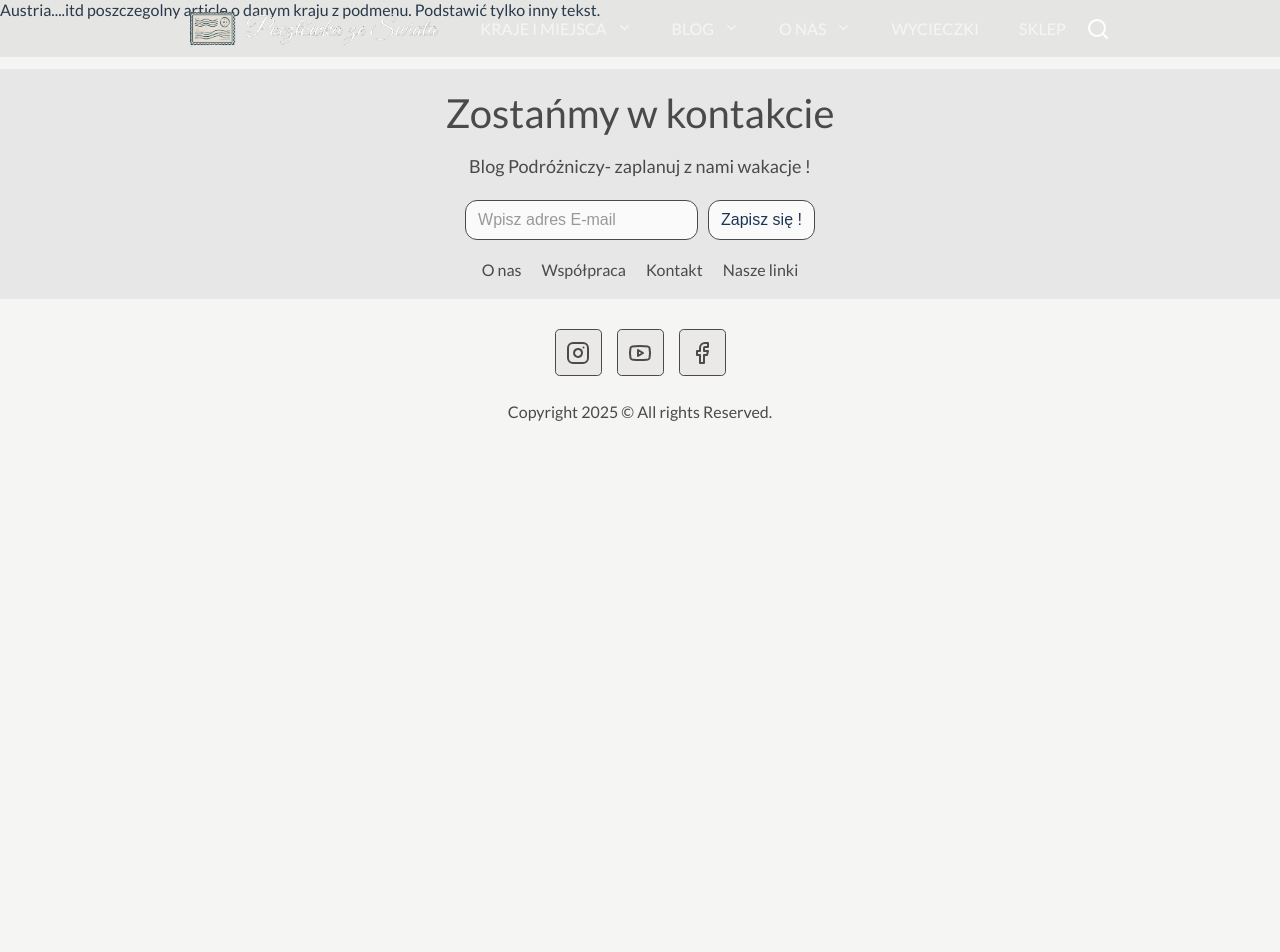
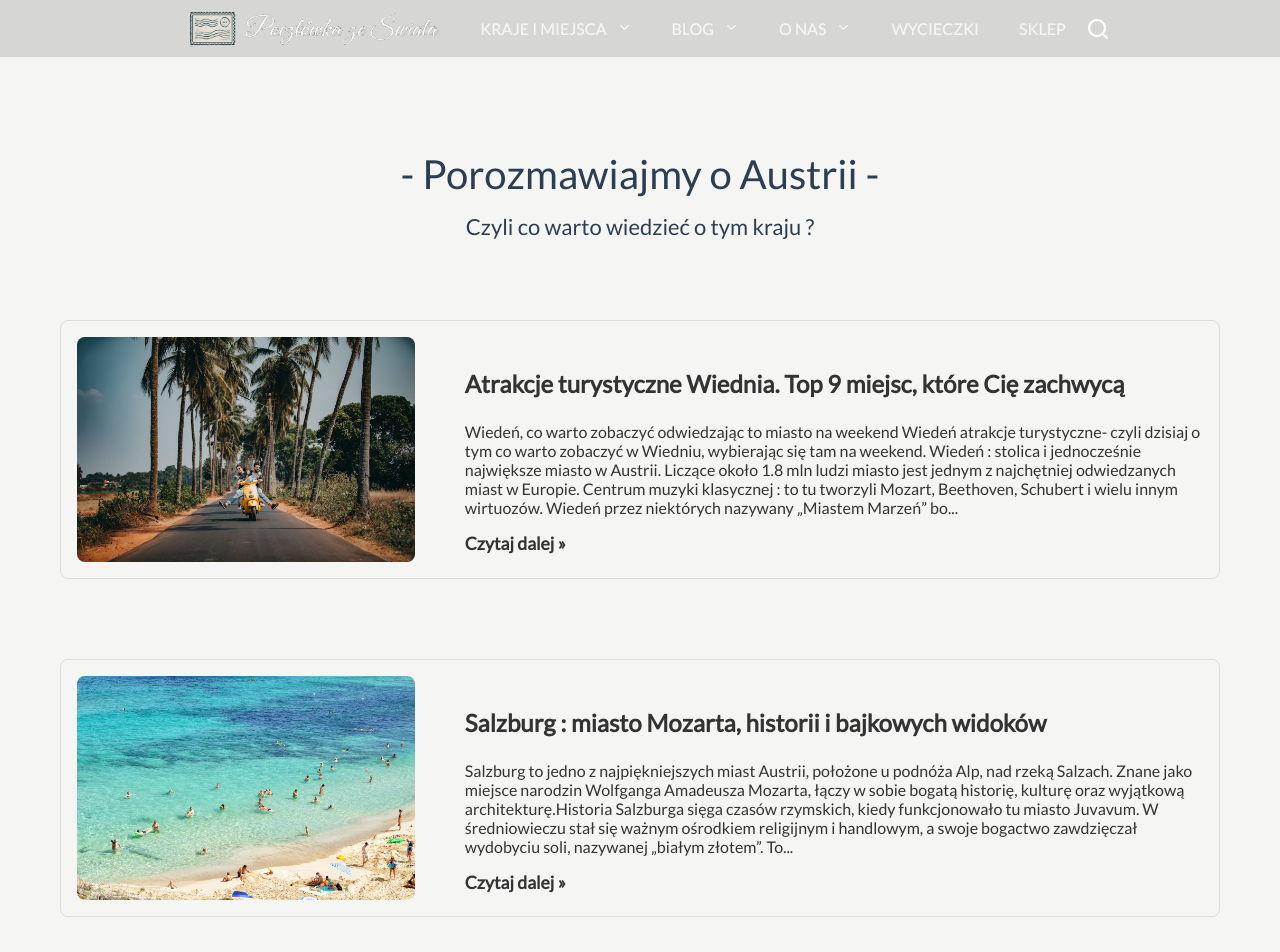
Before and after one commit to bartoszsmorawski/travel__blog, a Vue app: page /npAustria in a window 1280 px wide. Shown: the top 952 px of the page. Before the commit the page ends 800 px from the top, so only its background shows below. Built offline with nearby package versions, Linux system fonts and the light colour scheme.

Commit message:
Added information about Austria to CountriesArticleView.vue

```diff
--- a/src/pages/CountriesArticleView.vue
+++ b/src/pages/CountriesArticleView.vue
@@ -1,5 +1,184 @@
-<template>Austria....itd poszczegolny article o danym kraju z podmenu. Podstawić tylko inny tekst.</template>
+<template>
+  <TravelNavbar backgroundgcColor="#4A4A4A" />
+  <div class="article-page">
+    <h1 class="title">- Porozmawiajmy o Austrii -</h1>
+    <h2 class="subTitle">Czyli co warto wiedzieć o tym kraju ?</h2>
+
+    <div class="article-container">
+      <img class="article-img" src="@/assets/image/wpis1.jpg">
+      <div>
+        <h3 class="article-title">Atrakcje turystyczne Wiednia. Top 9 miejsc, które Cię zachwycą</h3>
+        <p class="article-content">Wiedeń, co warto zobaczyć odwiedzając to miasto na weekend Wiedeń atrakcje
+          turystyczne-
+          czyli dzisiaj o tym co
+          warto zobaczyć w Wiedniu, wybierając się tam na weekend. Wiedeń : stolica i jednocześnie największe miasto w
+          Austrii. Liczące około 1.8 mln ludzi miasto jest jednym z najchętniej odwiedzanych miast w Europie. Centrum
+          muzyki
+          klasycznej : to tu tworzyli Mozart, Beethoven, Schubert i wielu innym wirtuozów. Wiedeń przez niektórych
+          nazywany
+          „Miastem Marzeń” bo...</p>
+        <a href="#" class="read-more">Czytaj dalej »</a>
+      </div>
+    </div>
+
+    <div class="article-container">
+      <img class="article-img" src="@/assets/image/wpis2.jpg">
+      <div>
+        <h3 class="article-title">Salzburg : miasto Mozarta, historii i bajkowych widoków</h3>
+        <p class="article-content">Salzburg to jedno z najpiękniejszych miast Austrii, położone u podnóża Alp, nad rzeką
+          Salzach. Znane jako miejsce narodzin Wolfganga Amadeusza Mozarta, łączy w sobie bogatą historię, kulturę oraz
+          wyjątkową architekturę.Historia Salzburga sięga czasów rzymskich, kiedy funkcjonowało tu miasto Juvavum. W
+          średniowieczu stał się ważnym ośrodkiem religijnym i handlowym, a swoje bogactwo zawdzięczał wydobyciu soli,
+          nazywanej „białym złotem”. To...</p>
+        <a href="#" class="read-more">Czytaj dalej »</a>
+      </div>
+    </div>
+
+    <div class="article-info">
+      <h2>Podróżowanie po Austrii</h2>
+      <p>Austria ma doskonale rozwiniętą sieć transportu. Koleje ÖBB oferują wygodne połączenia między miastami, a
+        autostrady i drogi są w bardzo dobrym stanie. Warto też skorzystać z lokalnych środków transportu, takich jak
+        tramwaje w Wiedniu czy kolejki górskie w Alpach.
+      </p>
+
+      <h2>Austria : kraina Alp, zabytków i niezwykłych podróży</h2>
+      <p>Austria to kraj pełen kontrastów : od majestatycznych szczytów Alp po historyczne miasta pełne zabytków i
+        kultury.
+        To idealne miejsce na wyjazd zarówno dla miłośników górskich wędrówek, sportów zimowych, jak i pasjonatów
+        historii
+        oraz muzyki. Dzięki doskonale rozwiniętej infrastrukturze turystycznej Austria oferuje podróżnym komfortowe
+        warunki
+        do zwiedzania i wypoczynku przez cały rok.</p>
+
+      <h3>Wiedeń : stolica pełna historii i kultury</h3>
+      <p>Wiedeń, stolica Austrii, to miasto o bogatej historii i niezwykłej atmosferze. Zachwyca elegancką architekturą,
+        pięknymi pałacami i licznymi atrakcjami kulturalnymi. Do najważniejszych zabytków należą:</p>
+      <ul>
+        <li>Pałac Schönbrunn : dawna letnia rezydencja Habsburgów, otoczona przepięknymi ogrodami,</li>
+        <li>Hofburg : monumentalny kompleks pałacowy, który przez wieki był centrum władzy cesarskiej,</li>
+        <li>Katedra św. Szczepana : gotycka perła Wiednia, symbol miasta,</li>
+        <li>Opera Wiedeńska : jedno z najważniejszych miejsc na muzycznej mapie świata,</li>
+        <li>Muzeum Historii Sztuki i Muzeum Albertina : skarbnice dzieł światowej klasy artystów.</li>
+      </ul>
+      <p>Wiedeń słynie również z kawiarni i tradycyjnych specjałów kulinarnych, takich jak tort Sachera czy Wiener
+        Schnitzel. To idealne miejsce na spacer po urokliwych uliczkach i odpoczynek w parkach, jak np. Prater czy
+        Burggarten.</p>
+
+      <h3>Salzburg : miasto Mozarta</h3>
+      <p>Położony u stóp Alp Salzburg to miasto, w którym urodził się Wolfgang Amadeusz Mozart. Jego zabytkowe Stare
+        Miasto
+        znajduje się na liście UNESCO. Warto zobaczyć:</p>
+      <ul>
+        <li>Twierdzę Hohensalzburg : imponującą warownię górującą nad miastem,</li>
+        <li>Dom Mozarta : muzeum poświęcone słynnemu kompozytorowi,</li>
+        <li>Pałac i ogrody Mirabell : niezwykle malownicze miejsce, idealne na spacer,</li>
+        <li>Katedrę św. Ruperta : jeden z najważniejszych kościołów w Austrii.</li>
+      </ul>
+      <p>Salzburg to także miasto festiwali : co roku odbywa się tu słynny Festiwal Salzburski, przyciągający miłośników
+        muzyki klasycznej z całego świata.</p>
+
+      <h3>Alpy austriackie : raj dla miłośników natury i sportów zimowych</h3>
+      <p>Austria to prawdziwy raj dla osób kochających góry. Alpy austriackie oferują doskonałe warunki do uprawiania
+        narciarstwa, snowboardu, turystyki pieszej i wspinaczki. Najpopularniejsze regiony to:</p>
+      <ul>
+        <li>Tyrol : region słynący z malowniczych dolin i doskonałych stoków narciarskich w miejscowościach takich jak
+          Innsbruck, Kitzbühel czy Sölden,</li>
+        <li>Zell am See-Kaprun : obszar idealny dla miłośników sportów wodnych i górskich wędrówek,</li>
+        <li>Dolina Wachau : znana z winnic i rejsów po Dunaju, doskonałe miejsce na relaksującą podróż.</li>
+      </ul>
+      <p>Latem Alpy zachęcają do wędrówek, jazdy na rowerze oraz podziwiania zapierających dech w piersiach widoków.
+        Zimą
+        Austria staje się mekką narciarzy z całego świata, oferując świetnie przygotowane trasy i nowoczesne kurorty.
+      </p>
+
+      <h3>Inne ciekawe miejsca w Austrii</h3>
+      <ul>
+        <li>Hallstatt : jedno z najpiękniejszych miasteczek w Europie, położone nad jeziorem i otoczone górami. To
+          miejsce
+          wpisane na listę UNESCO przyciąga turystów swoim bajkowym wyglądem.</li>
+        <li>Graz : miasto pełne zabytków, znane z urokliwego starego miasta i współczesnej architektury, np.
+          futurystycznego
+          budynku Kunsthaus Graz.</li>
+        <li>Innsbruck : stolica Tyrolu, łącząca historię z nowoczesnością, idealna baza wypadowa dla narciarzy i
+          miłośników
+          gór.</li>
+        <li>Krimml : wodospady Krimml : jedne z najwyższych w Europie, spektakularne miejsce dla fanów przyrody.</li>
+      </ul>
+
+      <h3>Podsumowanie</h3>
+      <p>Austria to kraj pełen niesamowitych atrakcji, łączący piękno przyrody z bogatą historią i kulturą. Niezależnie
+        od
+        pory roku można tu znaleźć coś dla siebie : od zwiedzania zabytkowych miast, przez relaks w malowniczych
+        dolinach,
+        aż po aktywne wakacje w Alpach. To jedno z tych miejsc, do których chce się wracać, by odkrywać jego kolejne
+        tajemnice.</p>
+    </div>
+  </div>
+</template>
 
 <script setup>
+import TravelNavbar from '@/components/organisms/TravelNavbar.vue';
+
 
 </script>
+<style scoped>
+.article-page {
+  margin-top: 80px;
+  padding-left: 60px;
+  padding-right: 60px;
+}
+
+.title {
+  text-align: center;
+  font-size: 40px;
+  font-weight: 500;
+  margin-top: 150px;
+  margin-bottom: 10px;
+}
+
+.subTitle {
+  text-align: center;
+  font-size: 22px;
+  font-weight: 300;
+  margin-top: 15px;
+}
+
+.article-container {
+  display: flex;
+  align-items: center;
+  gap: 50px;
+  border: 1px solid #ddd;
+  border-radius: 8px;
+  padding: 16px;
+  margin-top: 80px;
+  margin-bottom: 20px;
+}
+
+.article-img {
+  width: 30%;
+  border-radius: 8px;
+}
+
+.article-title {
+  color: #333;
+  text-decoration: none;
+  font-size: 1.5rem;
+}
+
+.article-content {
+  font-size: 1rem;
+  color: #333;
+}
+
+.read-more {
+  color: #333;
+  text-decoration: none;
+  font-weight: bold;
+  font-size: 1.1rem;
+}
+
+.article-info {
+  padding: 16px;
+}
+
+</style>
```
